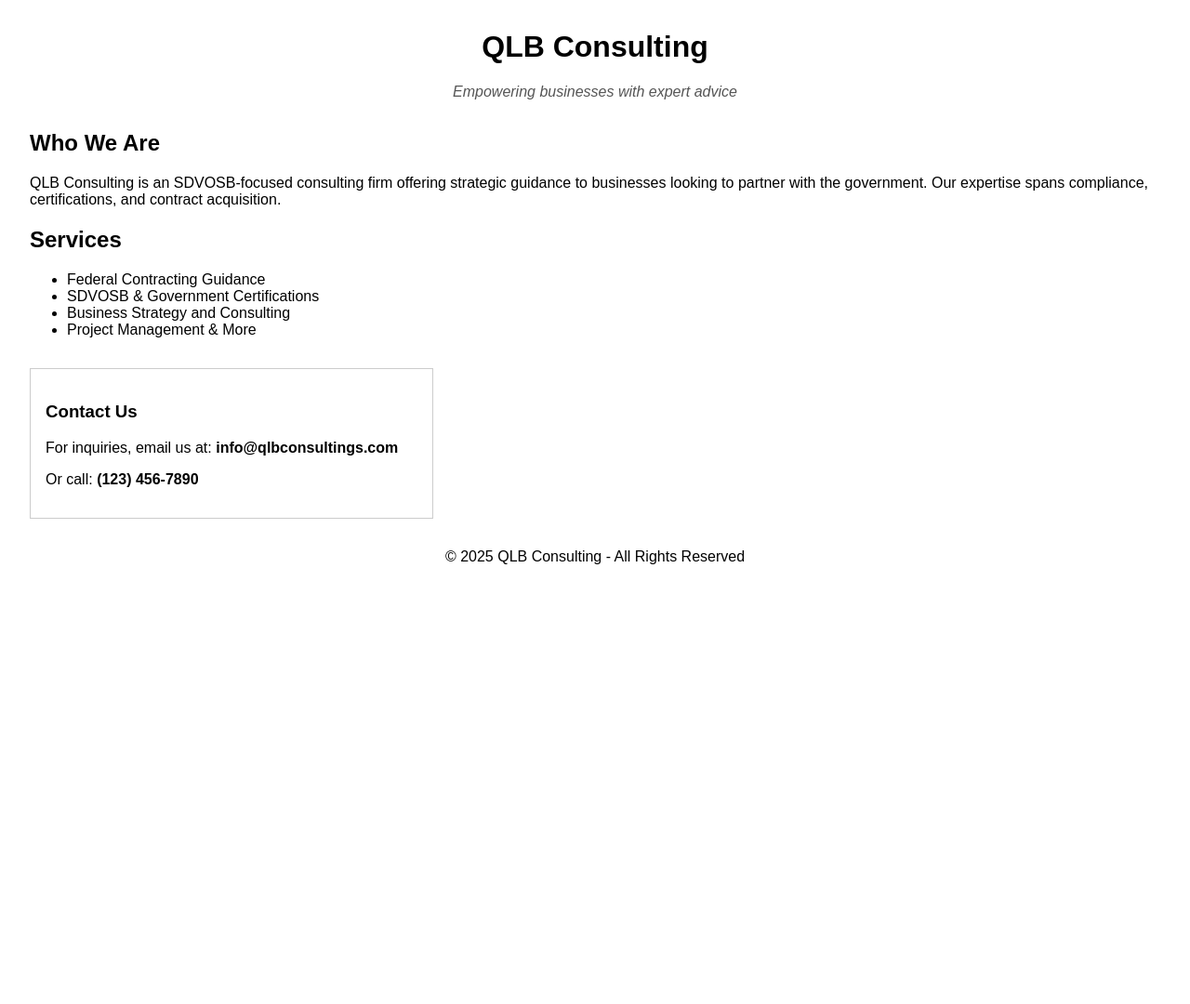
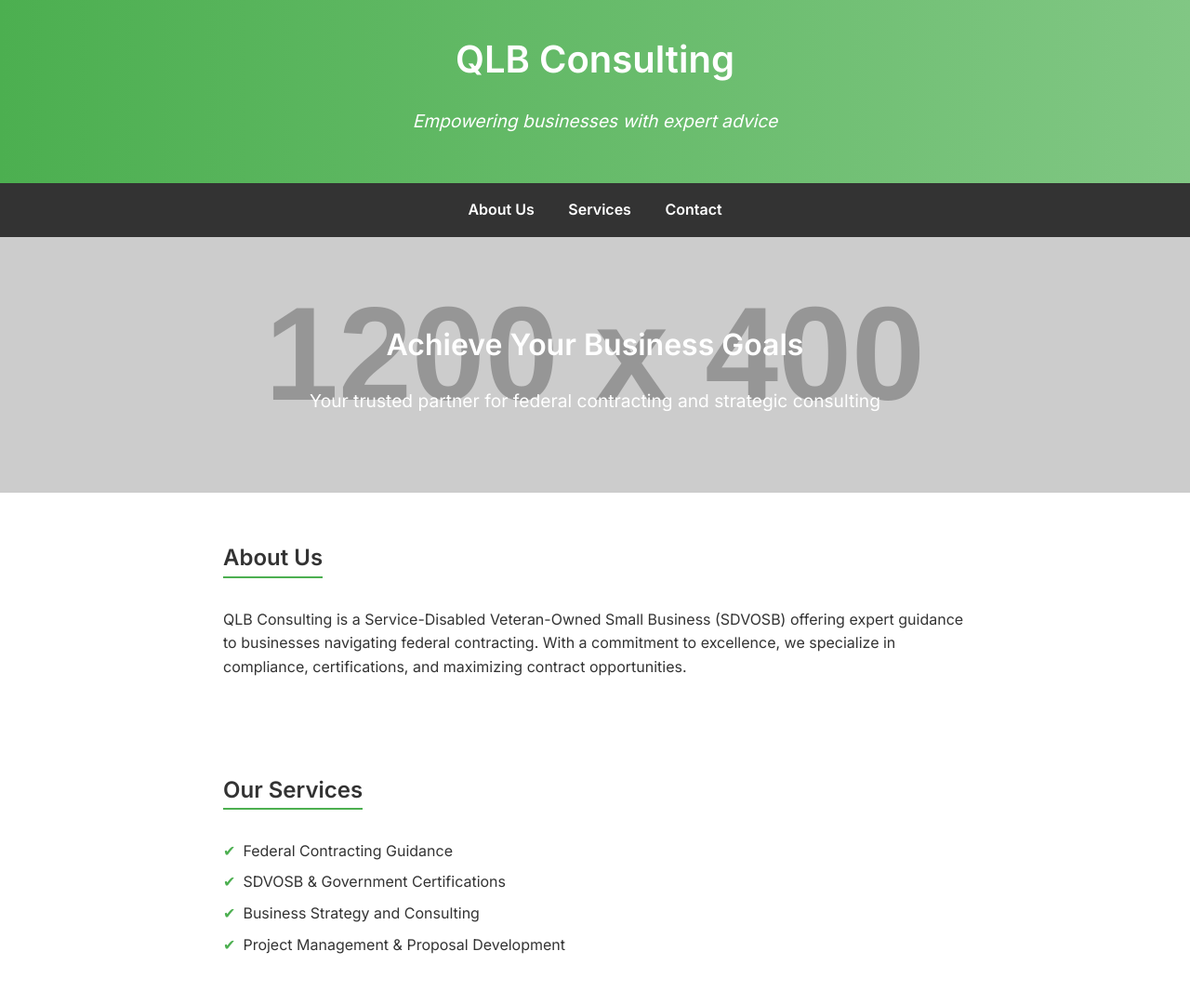
Before and after one commit to qutran92/qlbconsultings.com, a plain HTML site: page index.html in a window 1280 px wide. Shown: the top 1080 px of the page at 93% size. Before the commit the page ends 800 px from the top, so only its background shows below. Drawn offline with Linux system fonts and the light colour scheme; placeholder pictures from the web are drawn by us.

Commit message:
Update index.html

```diff
--- a/index.html
+++ b/index.html
@@ -1,53 +1,143 @@
 <!DOCTYPE html>
-<html>
+<html lang="en">
 <head>
   <meta charset="UTF-8" />
+  <meta name="viewport" content="width=device-width, initial-scale=1.0" />
   <title>QLB Consulting</title>
+  <link href="https://fonts.googleapis.com/css2?family=Inter:wght@400;600&display=swap" rel="stylesheet" />
   <style>
-    body { font-family: sans-serif; margin: 2rem; }
-    header, footer { text-align: center; margin: 2rem 0; }
-    .tagline { color: #555; font-style: italic; }
+    body {
+      font-family: 'Inter', sans-serif;
+      margin: 0;
+      padding: 0;
+      line-height: 1.6;
+      color: #333;
+    }
+    header {
+      background: linear-gradient(to right, #4caf50, #81c784);
+      color: white;
+      padding: 2rem 0;
+      text-align: center;
+    }
+    header h1 {
+      margin: 0;
+      font-size: 2.5rem;
+    }
+    header p {
+      font-style: italic;
+      font-size: 1.2rem;
+    }
+    nav {
+      background: #333;
+      color: white;
+      padding: 1rem;
+      text-align: center;
+    }
+    nav a {
+      color: white;
+      text-decoration: none;
+      margin: 0 1rem;
+      font-weight: 600;
+    }
+    nav a:hover {
+      text-decoration: underline;
+    }
+    .hero {
+      background: url('https://via.placeholder.com/1200x400') no-repeat center center/cover;
+      color: white;
+      text-align: center;
+      padding: 4rem 1rem;
+    }
+    .hero h2 {
+      font-size: 2rem;
+      margin-bottom: 1rem;
+    }
+    .hero p {
+      font-size: 1.2rem;
+    }
+    section {
+      padding: 2rem 1rem;
+      max-width: 800px;
+      margin: 0 auto;
+    }
+    section h2 {
+      border-bottom: 2px solid #4caf50;
+      display: inline-block;
+      margin-bottom: 1rem;
+    }
+    ul {
+      list-style: none;
+      padding: 0;
+    }
+    ul li {
+      margin: 0.5rem 0;
+      display: flex;
+      align-items: center;
+    }
+    ul li::before {
+      content: "✔";
+      color: #4caf50;
+      margin-right: 0.5rem;
+    }
     .contact-box {
-      border: 1px solid #ccc;
-      padding: 1rem;
+      background: #f9f9f9;
+      padding: 2rem;
+      border: 1px solid #ddd;
+      text-align: center;
       margin: 2rem 0;
-      max-width: 400px;
+    }
+    footer {
+      background: #333;
+      color: white;
+      text-align: center;
+      padding: 1rem 0;
+    }
+    footer a {
+      color: #81c784;
+      text-decoration: none;
+    }
+    footer a:hover {
+      text-decoration: underline;
     }
   </style>
 </head>
 <body>
   <header>
     <h1>QLB Consulting</h1>
-    <p class="tagline">Empowering businesses with expert advice</p>
+    <p>Empowering businesses with expert advice</p>
   </header>
-
+  <nav>
+    <a href="#about">About Us</a>
+    <a href="#services">Services</a>
+    <a href="#contact">Contact</a>
+  </nav>
+  <div class="hero">
+    <h2>Achieve Your Business Goals</h2>
+    <p>Your trusted partner for federal contracting and strategic consulting</p>
+  </div>
   <main>
-    <section>
-      <h2>Who We Are</h2>
-      <p>QLB Consulting is an SDVOSB-focused consulting firm offering strategic guidance to
-         businesses looking to partner with the government. Our expertise spans compliance,
-         certifications, and contract acquisition.</p>
+    <section id="about">
+      <h2>About Us</h2>
+      <p>QLB Consulting is a Service-Disabled Veteran-Owned Small Business (SDVOSB) offering expert guidance to businesses navigating federal contracting. With a commitment to excellence, we specialize in compliance, certifications, and maximizing contract opportunities.</p>
     </section>
-
-    <section>
-      <h2>Services</h2>
+    <section id="services">
+      <h2>Our Services</h2>
       <ul>
         <li>Federal Contracting Guidance</li>
         <li>SDVOSB & Government Certifications</li>
         <li>Business Strategy and Consulting</li>
-        <li>Project Management & More</li>
+        <li>Project Management & Proposal Development</li>
       </ul>
     </section>
-
-    <section class="contact-box">
+    <section id="contact" class="contact-box">
       <h3>Contact Us</h3>
-      <p>For inquiries, email us at: <strong>info@qlbconsultings.com</strong></p>
-      <p>Or call: <strong>(123) 456-7890</strong></p>
+      <p>Email: <strong><a href="mailto:info@qlbconsultings.com">info@qlbconsultings.com</a></strong></p>
+      <p>Phone: <strong>(123) 456-7890</strong></p>
+      <p>Address: 123 Business Street, Your City, Your State</p>
     </section>
   </main>
-
   <footer>
-    &copy; 2025 QLB Consulting - All Rights Reserved
+    &copy; 2025 QLB Consulting - All Rights Reserved | <a href="#">Privacy Policy</a>
   </footer>
 </body>
 </html>
```
